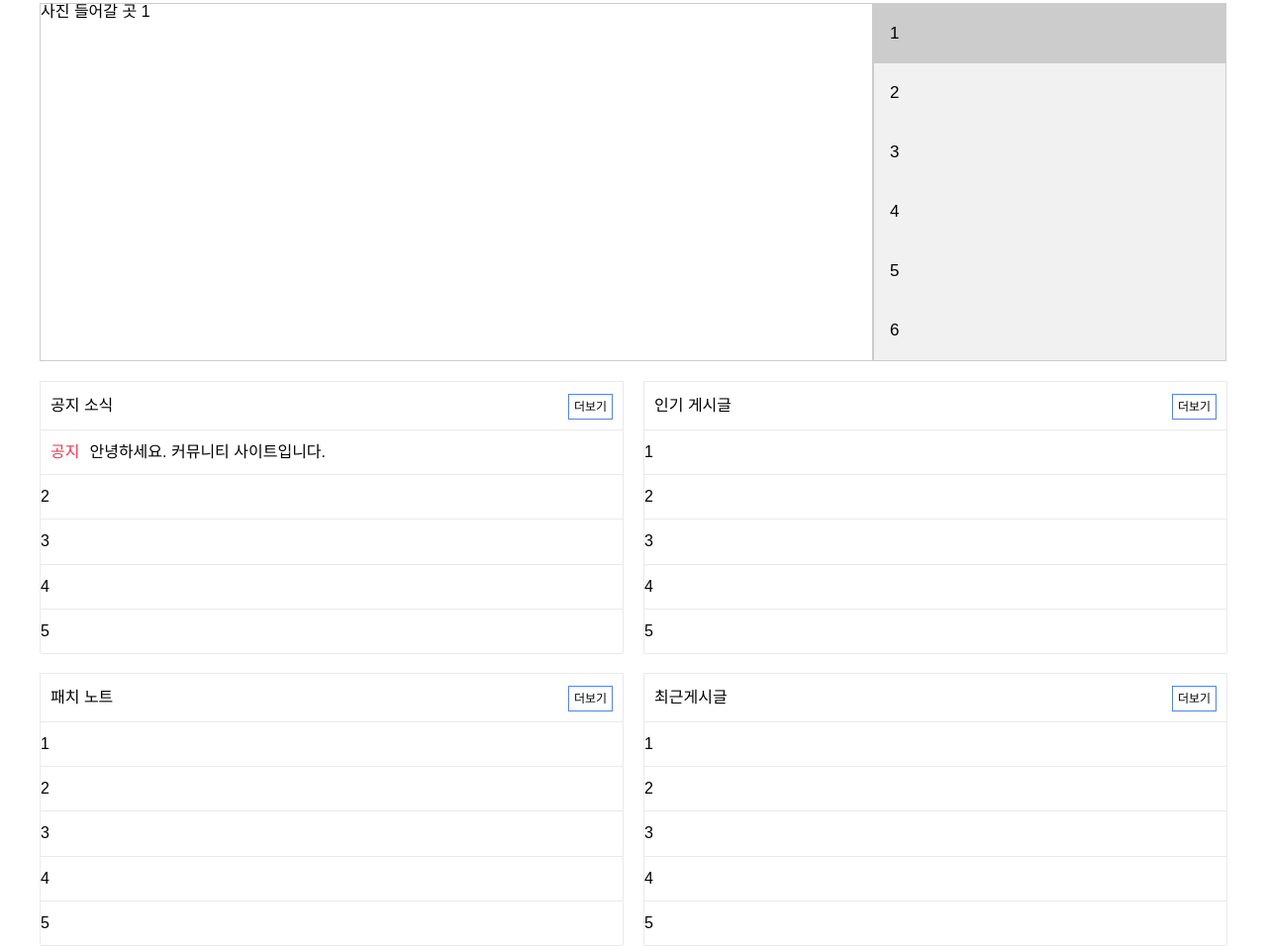
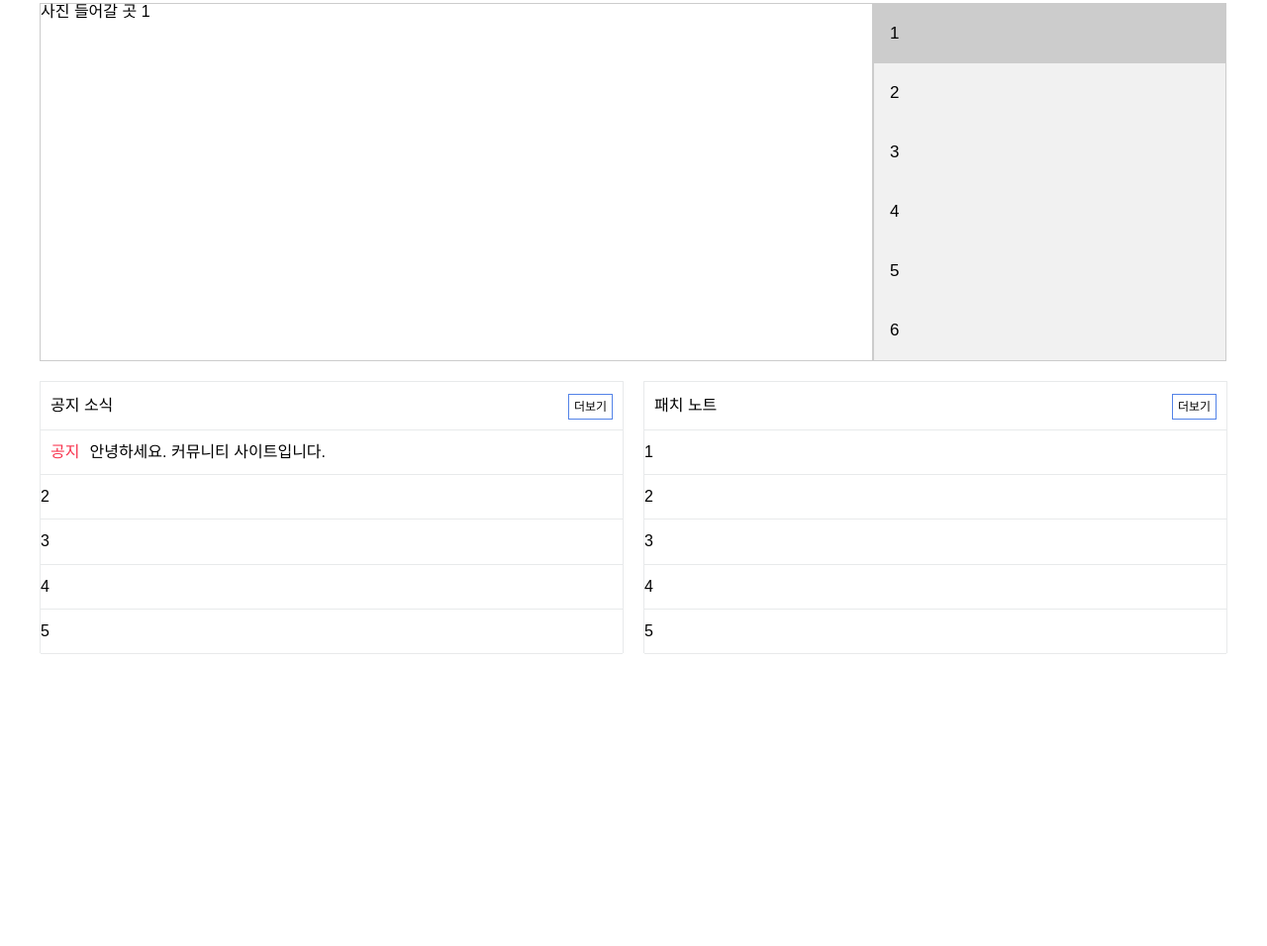
Before and after one commit to 20Jayden/JH.GG, a plain HTML site: page main.html in a window 1280 px wide. Shown: the part 447-1403 px from the top of the page at 99% size. After the commit the page ends 1108 px from the top, so only its background shows below. Drawn offline with Linux system fonts and the light colour scheme.

Commit message:
2020-10-28 PM 9:42 필요없는 부분 삭제

```diff
--- a/main.html
+++ b/main.html
@@ -4,7 +4,7 @@
 	         88     88      ,88            d8'           d8'
 	         88     88aaaaaa888a           88            88
 	         88     88""""""'88            88      88888 88      88888
-             88     88       88            Y8,        88 Y8,        88
+                 88     88       88            Y8,        88 Y8,        88
 	   8,.   88     88       88             Y8a.    .a88  Y8a.    .a88
 	   '`Y8888"     88       88  dev@jh.gg   `"Y88888P"    `"Y88888P"
 
@@ -116,22 +116,8 @@
                     </ul>
                 </div>
             </div>
+
             <div class="board-content f-right">
-                <div class="board-title">
-                    <div class="title-left fix"><b class="title-name">인기 게시글</b></div>
-                    <div class="title-right"><a href="#">더보기</a></div>
-                </div>
-                <div class="post">
-                    <ul>
-                        <li><a href="#">1</a></li>
-                        <li><a href="#">2</a></li>
-                        <li><a href="#">3</a></li>
-                        <li><a href="#">4</a></li>
-                        <li><a href="#">5</a></li>
-                    </ul>
-                </div>
-            </div>
-            <div class="board-content f-left">
                 <div class="board-title">
                     <div class="title-left fix"><b class="title-name">패치 노트</b></div>
                     <div class="title-right"><a href="#">더보기</a></div>
@@ -146,21 +132,7 @@
                     </ul>
                 </div>
             </div>
-            <div class="board-content f-right">
-                <div class="board-title">
-                    <div class="title-left fix"><b class="title-name">최근게시글</b></div>
-                    <div class="title-right"><a href="#">더보기</a></div>
-                </div>
-                <div class="post">
-                    <ul>
-                        <li><a href="#">1</a></li>
-                        <li><a href="#">2</a></li>
-                        <li><a href="#">3</a></li>
-                        <li><a href="#">4</a></li>
-                        <li><a href="#">5</a></li>
-                    </ul>
-                </div>
-            </div>
+
         </div>
 
 
```
